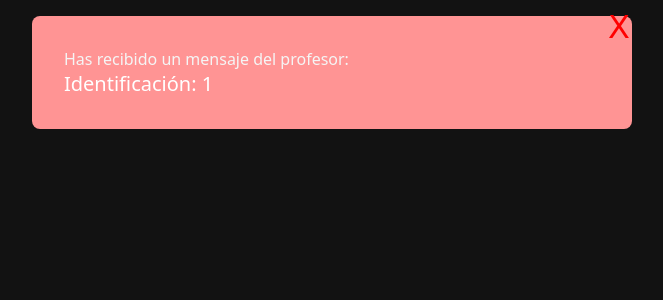
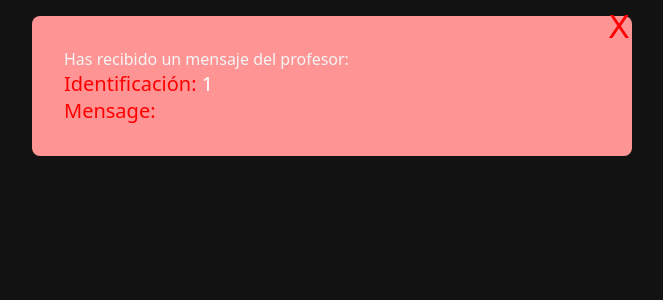
Before and after one commit to Espadv69/metodologia, a PHP site: page /php/alumno.php?id=1 in a window 1280 px wide. Shown: the top 300 px of the page, without its empty margins (308-971 px from the left). Run offline with PHP 8.4, Linux system fonts and the light colour scheme; data that the repository does not hold is empty.

Commit message:
Update: some changes for echo

```diff
--- a/clase/php/alumno.php
+++ b/clase/php/alumno.php
@@ -15,7 +15,7 @@
         <div class="div-alert">
             <?php
                 echo "Has recibido un mensaje del profesor: <br>";
-                echo "<span class='span-comentario'> Identificación: " . $_REQUEST["id"] . "<br>" . $_REQUEST["texto"] . "</span>";
+                echo "<span class='span-comentario'><span style='color: red'>Identificación: </span>" . $_REQUEST["id"] . "<br><span style='color: red'>Mensage: </span>" . $_REQUEST["texto"] . "</span>";
             ?>
             <span class="cerrar" onclick="cerrarAlerta()">X</span>
         </div>
```
